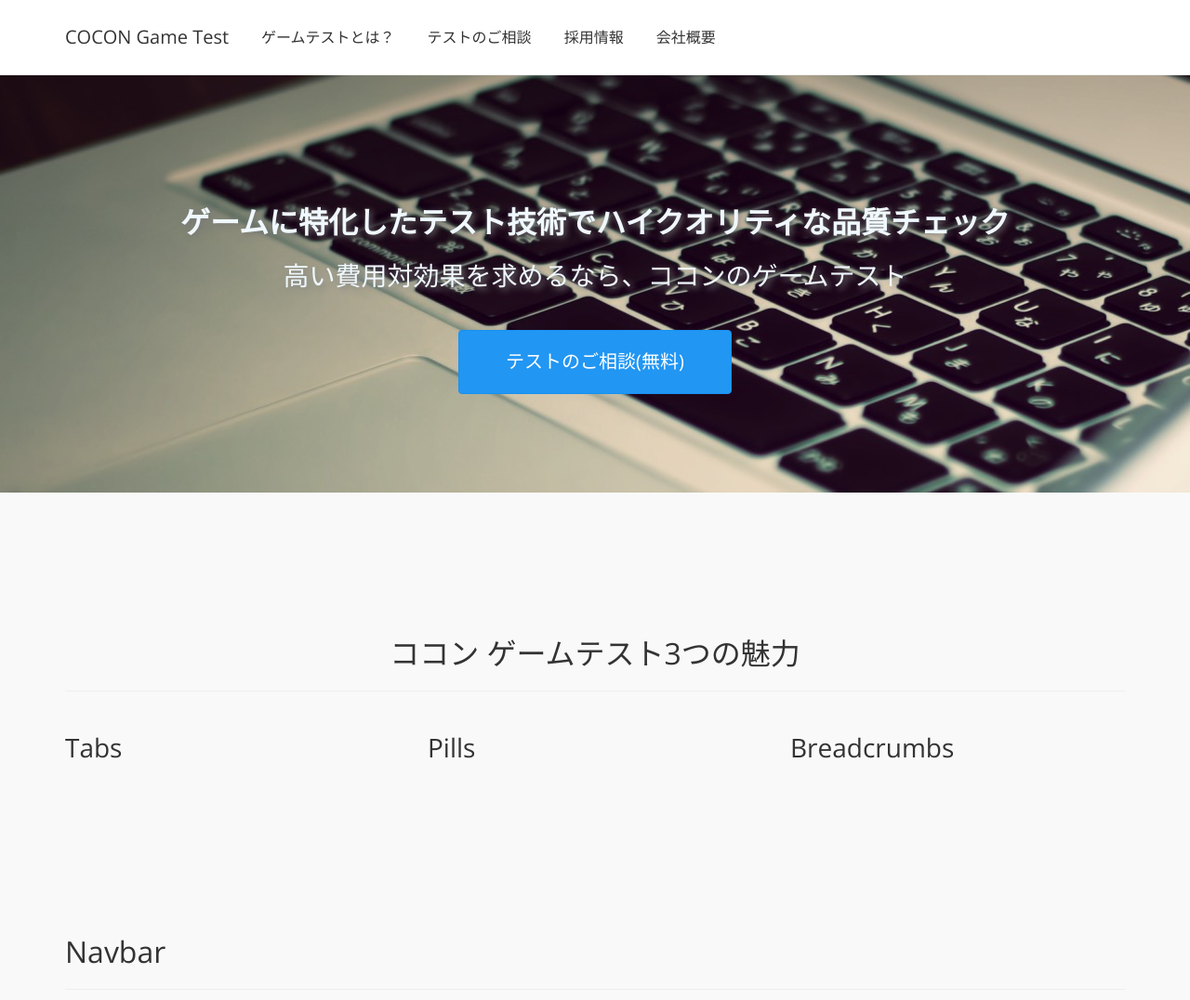
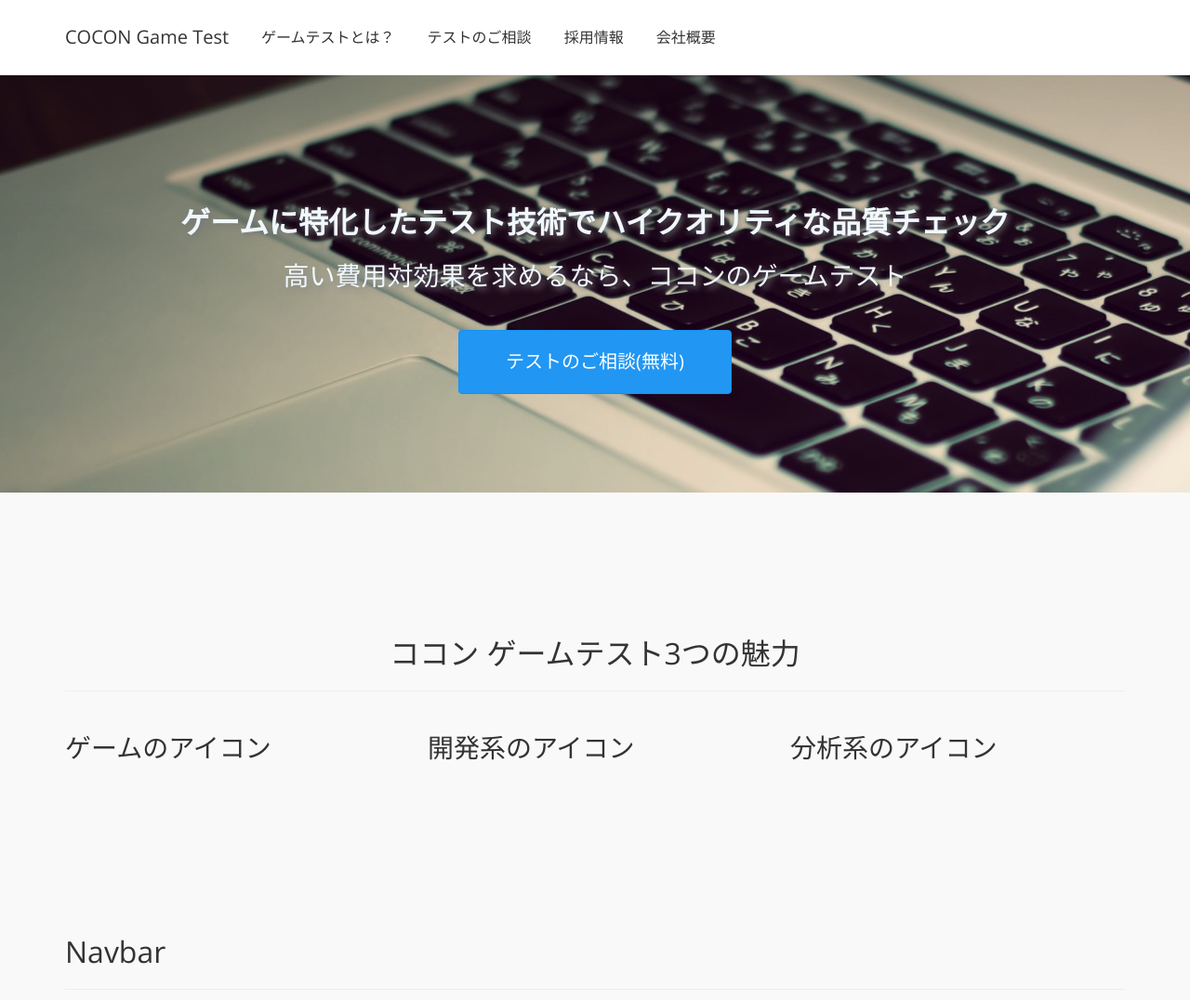
Before and after one commit to hujuu/cowork, a plain HTML site: page honoka/index.html in a window 1280 px wide. Shown: the top 1076 px of the page at 93% size. Drawn offline with nearby package versions, Linux system fonts and the light colour scheme.

Commit message:
説明文調整

```diff
--- a/honoka/index.html
+++ b/honoka/index.html
@@ -103,13 +103,13 @@
 
     <div class="row">
       <div class="col-lg-4">
-        <h2 id="nav-tabs">Tabs</h2>
+        <h2 id="nav-tabs">ゲームのアイコン</h2>
       </div>
       <div class="col-lg-4">
-        <h2 id="nav-pills">Pills</h2>
+        <h2 id="nav-pills">開発系のアイコン</h2>
       </div>
       <div class="col-lg-4">
-        <h2 id="nav-breadcrumbs">Breadcrumbs</h2>
+        <h2 id="nav-breadcrumbs">分析系のアイコン</h2>
       </div>
     </div>
   </div>
```
